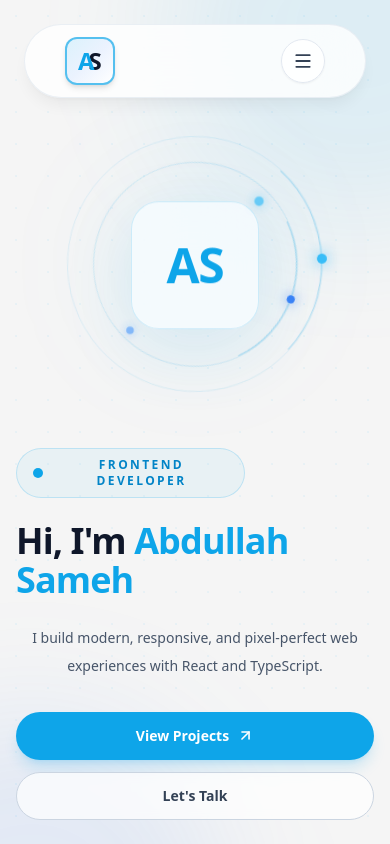
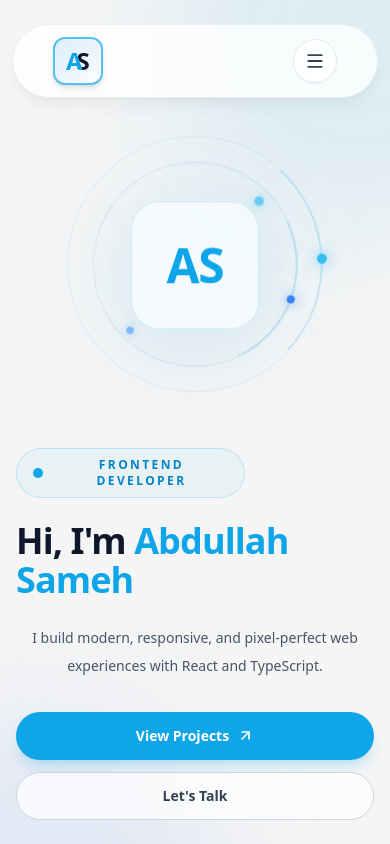
Before and after one commit to AbdullahSameh10/abdullah-portfolio, a React (Vite) app: page / in a window 390 px wide. Shown: the top 844 px of the page. Built offline with nearby package versions, Linux system fonts and the light colour scheme; a web font is replaced by a local one.

Commit message:
edit some dimentions for responsivity

```diff
--- a/src/components/layout/Navbar.tsx
+++ b/src/components/layout/Navbar.tsx
@@ -34,7 +34,7 @@ export default function Navbar() {
 
   return (
     <>
-      <header className="sticky left-0 right-0 top-6 z-50 mx-auto w-full px-6">
+      <header className="sticky left-0 right-0 top-6 z-50 mx-auto w-full px-3 lg:px-6">
         <nav
           aria-label="Primary Navigation"
           className="mx-auto flex max-w-[1280px] justify-center rounded-full border border-slate-200/70 bg-white/80 shadow-lg shadow-black/5 backdrop-blur-xl dark:border-slate-700/70 dark:bg-slate-900/80 dark:shadow-black/20"
--- a/src/components/sections/Hero.tsx
+++ b/src/components/sections/Hero.tsx
@@ -256,7 +256,7 @@ export default function Hero() {
           />
         </a>
       </Container>
-      <SectionDivider className="!absolute -bottom-10 left-0 right-0" />
+      <SectionDivider className="!absolute bottom-2 lg:-bottom-10 left-0 right-0" />
     </Section>
   );
 }
```
